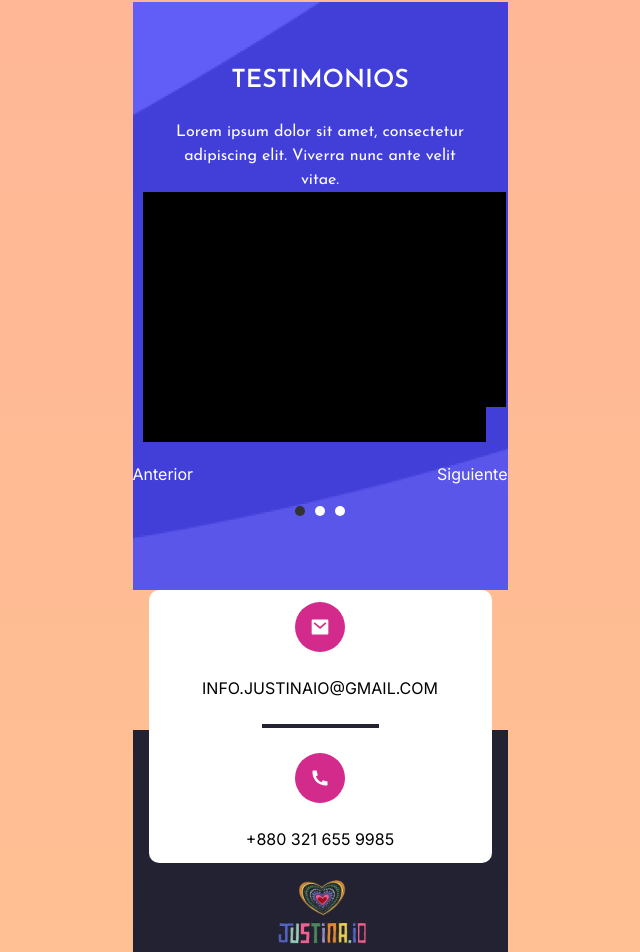
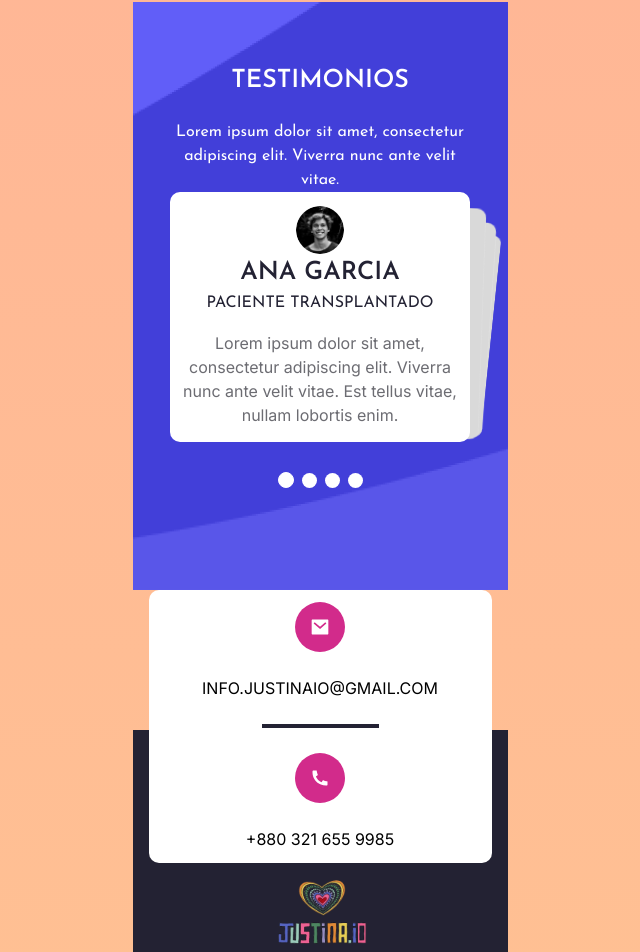
Before and after one commit to No-Country-simulation/h1-15-python-react, a React (Vite) app in the folder Frontend/: page / in a window 1280 px wide. Shown: the part 6838-7790 px from the top of the page, without its empty margins (320-960 px from the left). Built offline with nearby package versions, Linux system fonts and the light colour scheme.

Commit message:
landing completada - movil

```diff
--- a/Frontend/package.json
+++ b/Frontend/package.json
@@ -17,6 +17,8 @@
     "react-dom": "^18.3.1",
     "react-phone-input-2": "^2.15.1",
     "react-router-dom": "^6.24.1",
+    "react-use-gesture": "^9.1.3",
+    "swiper": "^11.1.5",
     "zustand": "^4.5.4"
   },
   "devDependencies": {
--- a/Frontend/src/App.jsx
+++ b/Frontend/src/App.jsx
@@ -230,7 +230,7 @@ function App() {
             Lorem ipsum dolor sit amet, consectetur adipiscing elit. Viverra
             nunc ante velit vitae.
           </p>
-          <div className="">
+          <div className="mx-auto">
             <Carousel />
           </div>
         </section>
--- a/Frontend/src/components/Slider/Slider.css
+++ b/Frontend/src/components/Slider/Slider.css
@@ -1,67 +1,58 @@
-.carousel-container {
-  width: 375px;
-  position: relative;
-  overflow: hidden;
+.swiper {
+  width: 300px;
+  height: 310px;
 }
 
-.carousel-inner {
+.swiper-slide {
+  text-align: center;
+  font-size: 18px;
+  background: #fff;
+  width: 343px;
+  height: 250px;
+  border-radius: 10px;
+  /* Center slide text vertically */
   display: flex;
-  transition: transform 0.5s ease;
+  justify-content: center;
 }
 
-.carousel-card {
-  flex: 0 0 343px;
-  /* Ancho de la card central */
-  margin: 0 10px;
-  /* Espacio entre cards */
-  text-align: center;
-  position: relative;
-  background: #000;
+/* .swiper-slide img {
+  display: block;
+  width: 343px;
+  height: 250px;
+  object-fit: cover;
+}
+ */
+.mySwipper {
+  display: flex;
+  width: 353px;
 }
 
-.carousel-card.active {
-  transform: translateX(0);
-  /* Card central sin desplazamiento */
+
+.swiper-pagination-bullet {
+  height: 15px !important;
+  width: 15px !important;
+  text-align: center;
+  line-height: 16px;
+  font-size: 12px;
+  color: #fff;
+  opacity: 1 !important;
+  background-color: #fff !important;
+
 }
 
-.carousel-card.inactive {
-  transform: translateX(-100%);
-  /* Cards laterales ocultas */
+.swiper-pagination-bullet-active {
+  color: #fff;
+  background: #fff !important;
+  border: 1px solid #fff;
+  width: 16px !important;
+  height: 16px !important;
 }
 
-.carousel-card img {
-  width: 100%;
-  height: 100%;
-  object-fit: cover;
+.swiper-bullet {
+  width: 16px;
+  display: inline-block;
+  justify-self: center;
+  border-radius: 100%;
+  margin: 0 5px;
+  background-color: #fff;
 }
-
-.carousel-controls {
-  display: flex;
-  justify-content: space-between;
-  margin-top: 20px;
-}
-
-.carousel-controls button {
-  background-color: transparent;
-  border: none;
-  cursor: pointer;
-}
-
-.carousel-pagination {
-  display: flex;
-  justify-content: center;
-  margin-top: 20px;
-}
-
-.pagination-bullet {
-  width: 10px;
-  height: 10px;
-  margin: 0 5px;
-  background-color: white;
-  border-radius: 50%;
-}
-
-.pagination-bullet.active {
-  background-color: #333;
-  /* Color de la bala activa */
-}
--- a/Frontend/src/components/Slider/Slider.jsx
+++ b/Frontend/src/components/Slider/Slider.jsx
@@ -1,68 +1,70 @@
-import { useState } from "react";
+// import Swiper styles
+import "swiper/css";
 import "./Slider.css";
+import "swiper/css/pagination";
+import "swiper/css/effect-cards";
+import { Pagination } from "swiper/modules";
+import { Swiper, SwiperSlide } from "swiper/react";
+import { EffectCards } from "swiper/modules";
 
-const Carousel = () => {
-  const [activeIndex, setActiveIndex] = useState(0);
-  const images = [
-    // URLs o rutas de las imágenes aquí
-    "/Profile.png",
-    "/Profile1.png",
-    "/Profile2.png",
+export default function Carousel() {
+  const swipers = [
+    {
+      name: "ANA GARCIA",
+      condition: "PACIENTE TRANSPLANTADO",
+      comment:
+        "Lorem ipsum dolor sit amet, consectetur adipiscing elit. Viverra nunc ante velit vitae. Est tellus vitae, nullam lobortis enim.",
+    },
+    {
+      name: "ANA GARCIA",
+      condition: "PACIENTE TRANSPLANTADO",
+      comment:
+        "Lorem ipsum dolor sit amet, consectetur adipiscing elit. Viverra nunc ante velit vitae. Est tellus vitae, nullam lobortis enim.",
+    },
+    {
+      name: "ANA GARCIA",
+      condition: "PACIENTE TRANSPLANTADO",
+      comment:
+        "Lorem ipsum dolor sit amet, consectetur adipiscing elit. Viverra nunc ante velit vitae. Est tellus vitae, nullam lobortis enim.",
+    },
+    {
+      name: "ANA GARCIA",
+      condition: "PACIENTE TRANSPLANTADO",
+      comment:
+        "Lorem ipsum dolor sit amet, consectetur adipiscing elit. Viverra nunc ante velit vitae. Est tellus vitae, nullam lobortis enim.",
+    },
   ];
-
-  const handlePrev = () => {
-    if (activeIndex === 0) {
-      setActiveIndex(images.length - 1);
-    } else {
-      setActiveIndex(activeIndex - 1);
-    }
+  const pagination = {
+    clickable: true,
+    renderBullet: function (index, className) {
+      return '<span class="swiper-bullet ' + className + '">'+  '</span>';
+    },
   };
-
-  const handleNext = () => {
-    if (activeIndex === images.length - 1) {
-      setActiveIndex(0);
-    } else {
-      setActiveIndex(activeIndex + 1);
-    }
-  };
-
   return (
-    <div className="carousel-container">
-      {/* Contenedor para las cards */}
-      <div className="carousel-inner">
-        {images.map((image, index) => (
-          <div
-            key={index}
-            className={`carousel-card ${
-              index === activeIndex ? "active" : "inactive"
-            }`}
-            style={{
-              width: index === activeIndex ? "343px" : "215px",
-              height: index === activeIndex ? "250px" : "215px",
-            }}
-          ></div>
+    <>
+      <Swiper
+        effect={"cards"}
+        spaceBetween={30}
+        grabCursor={true}
+        pagination={pagination}
+        modules={[Pagination, EffectCards]}
+        className="mySwiper"
+      >
+        {swipers.map((swiper, index) => (
+          <SwiperSlide className="flex flex-col items-center" key={index}>
+            <img className="w-12 h-12 rounded-full" src="./Profile1.png" />
+            <h2 className="text-[25px] font-semibold font-josefin text-[#232233]">
+              {swiper.name}
+            </h2>
+            <h3 className="text-base font-josefin text-[#232233] pb-4">
+              {swiper.condition}
+            </h3>
+            <p className="px-2 text-base text-center text-[#6C6C72]">
+              {swiper.comment}
+            </p>
+          </SwiperSlide>
         ))}
-      </div>
-
-      {/* Controles de navegación */}
-      <div className="carousel-controls">
-        <button onClick={handlePrev}>Anterior</button>
-        <button onClick={handleNext}>Siguiente</button>
-      </div>
-
-      {/* Paginador */}
-      <div className="carousel-pagination">
-        {images.map((_, index) => (
-          <span
-            key={index}
-            className={`pagination-bullet ${
-              index === activeIndex ? "active" : ""
-            }`}
-          ></span>
-        ))}
-      </div>
-    </div>
+      </Swiper>
+    </>
   );
-};
-
-export default Carousel;
+}
```
Also changed, not shown: 1 other file (tests, documents, lock files or other folders).
